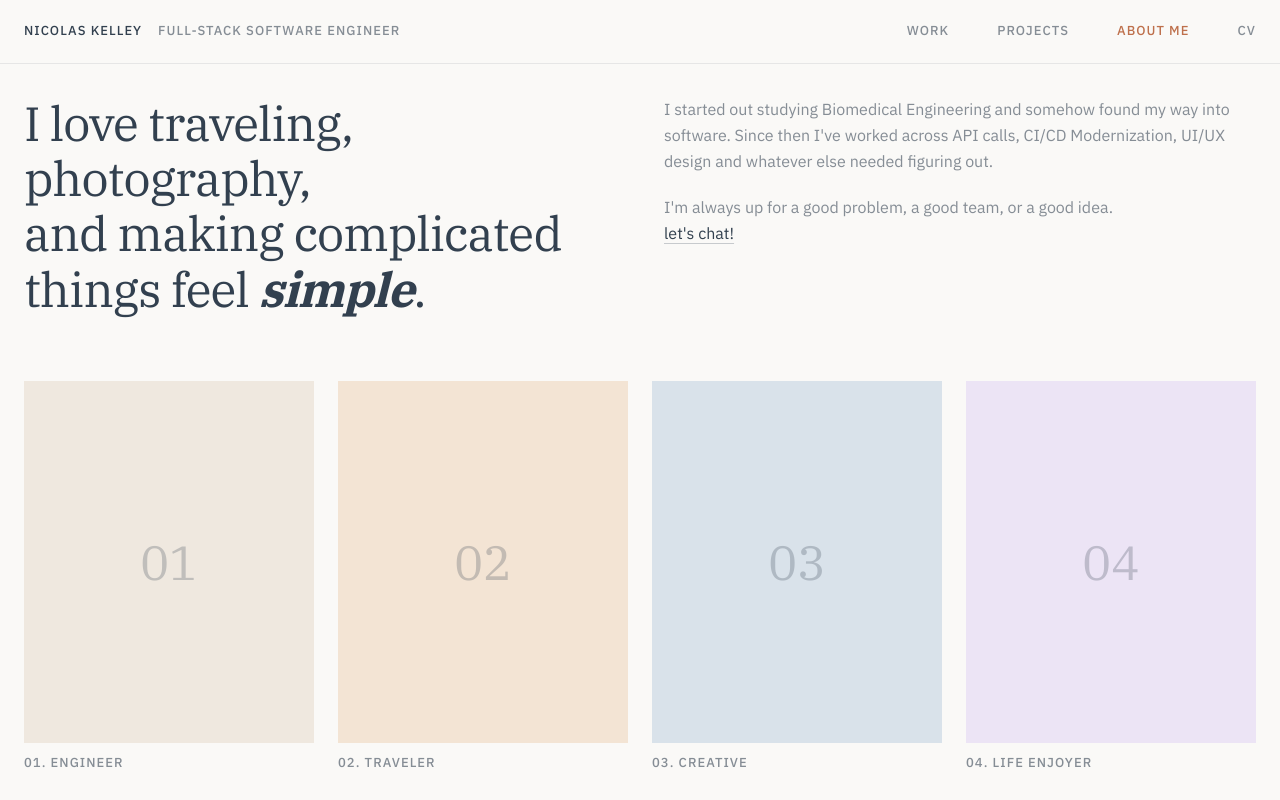
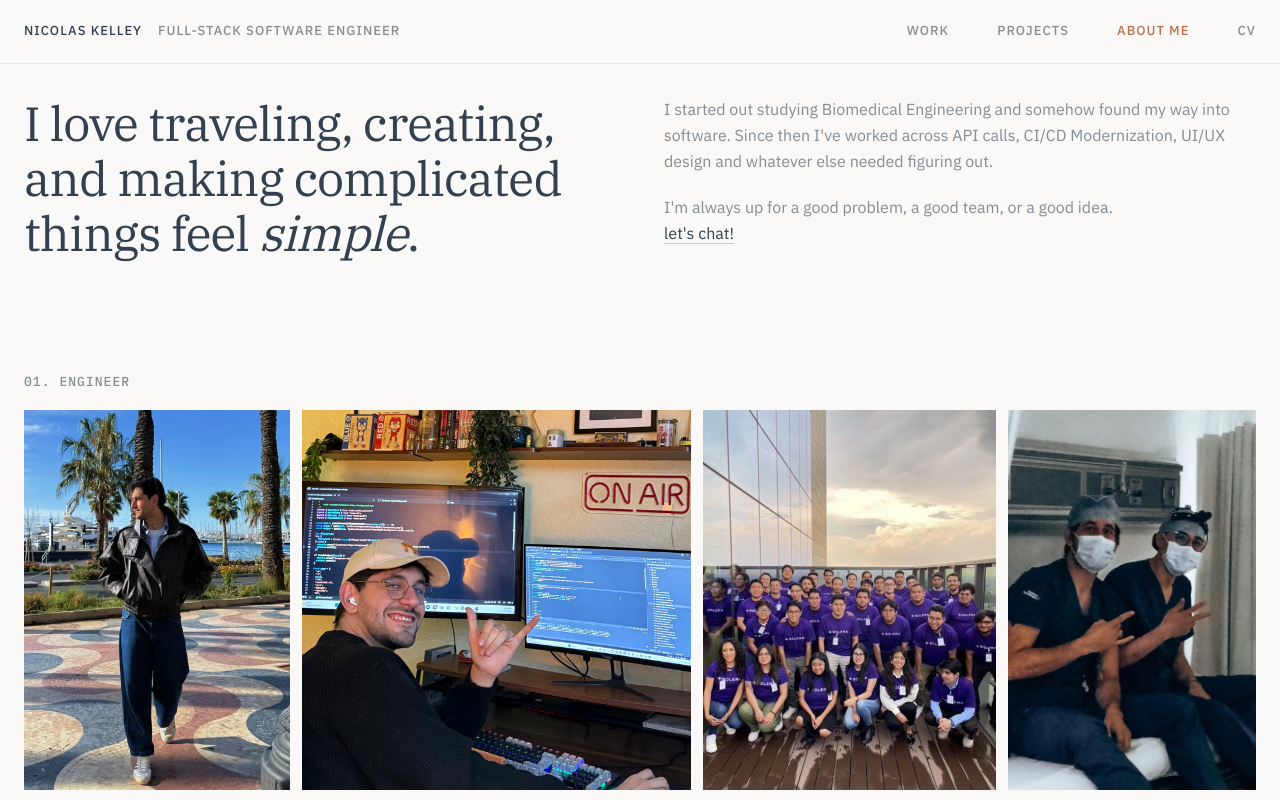
Before and after one commit to nicoke97/portfolio-v2, a Next.js app: page /about-me in a window 1280 px wide. Built offline with nearby package versions, Linux system fonts and the light colour scheme.

Commit message:
Build About Me photo galleries

```diff
--- a/app/about-me/page.tsx
+++ b/app/about-me/page.tsx
@@ -1,16 +1,21 @@
 import Image from "next/image";
 import Link from "next/link";
 
+import { HoverCaption } from "@/components/HoverCaption";
 import { about, site } from "@/data/site";
+
+function isUnoptimized(src: string) {
+  return src.endsWith(".jfif") || src === "/portrait.png";
+}
 
 export default function AboutPage() {
   return (
     <div className="mx-auto w-full max-w-[1800px] px-6 pb-20">
       <section className="grid grid-cols-1 gap-12 pt-8 lg:grid-cols-2">
         <h1 className="max-w-xl text-[36px] leading-[1.12] tracking-[-0.02em] md:text-[48px] md:leading-[1.15]">
-          I love traveling, photography,
+          I love traveling, creating,
           <br />
-          and making complicated things feel <span className="font-bold italic">simple</span>.
+          and making complicated things feel <span className="italic">simple</span>.
         </h1>
         <div className="max-w-xl space-y-5 text-[16px] leading-relaxed text-foreground-light">
           <p>{about.lede}</p>
@@ -24,21 +29,43 @@ export default function AboutPage() {
         </div>
       </section>
 
-      <section className="mt-16 grid grid-cols-1 gap-6 sm:grid-cols-2 lg:grid-cols-4">
+      <section className="mt-20 space-y-14 md:mt-28 md:space-y-20">
         {about.personas.map((persona) => (
-          <figure key={persona.id} className="flex flex-col gap-3">
-            <div className="relative aspect-[4/5] overflow-hidden" style={{ background: persona.tone ?? "#efe8df" }}>
-              {persona.image ? (
-                <Image src={persona.image} alt={persona.label} fill sizes="(min-width: 1024px) 22vw, 50vw" className="object-cover object-[center_18%]" />
-              ) : (
-                <div className="absolute inset-0 flex items-center justify-center">
-                  <span className="font-serif text-5xl text-foreground/25">{persona.id}</span>
-                </div>
-              )}
-            </div>
-            <h4>
+          <figure key={persona.id} className="min-w-0">
+            <h4 className="mb-5 font-mono text-[12px] font-normal tracking-[0.08em]">
               {persona.id}. {persona.label}
             </h4>
+            <div
+              className="grid grid-cols-2 items-start gap-2 lg:grid-cols-[var(--photo-cols)] lg:items-stretch lg:gap-3"
+              style={{
+                ["--photo-cols" as string]: persona.images
+                  .map((image) => `${image.width / image.height}fr`)
+                  .join(" "),
+              }}
+            >
+              {persona.images.map((image) => (
+                <div
+                  key={image.src}
+                  className="relative min-w-0 overflow-hidden"
+                  style={{
+                    aspectRatio: `${image.width} / ${image.height}`,
+                    background: persona.tone,
+                  }}
+                >
+                  <HoverCaption caption={image.caption}>
+                    <Image
+                      src={image.src}
+                      alt={image.caption}
+                      fill
+                      unoptimized={isUnoptimized(image.src)}
+                      sizes="(max-width: 1024px) 50vw, 25vw"
+                      className="object-cover cursor-none"
+                      style={{ objectPosition: image.position }}
+                    />
+                  </HoverCaption>
+                </div>
+              ))}
+            </div>
           </figure>
         ))}
       </section>
```
